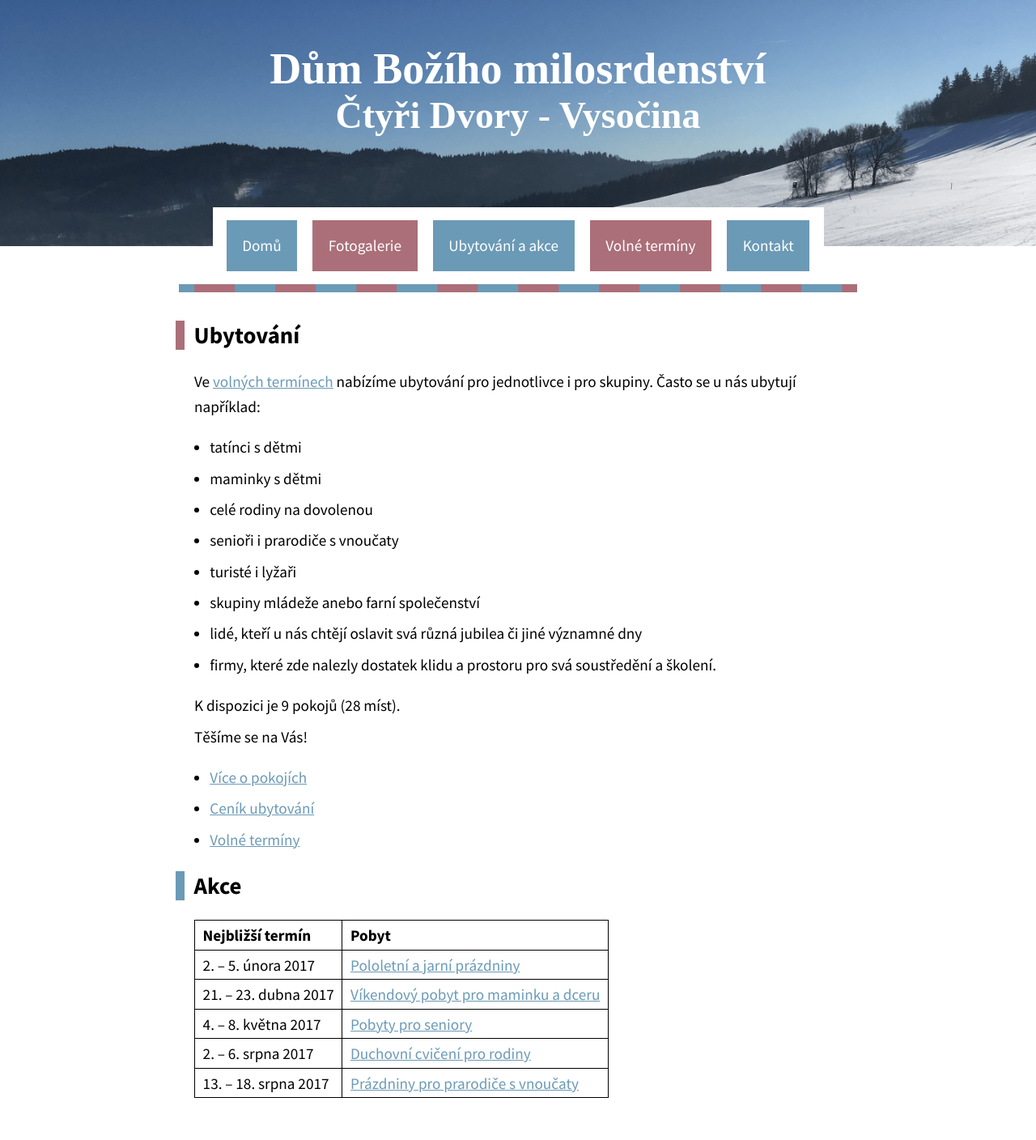
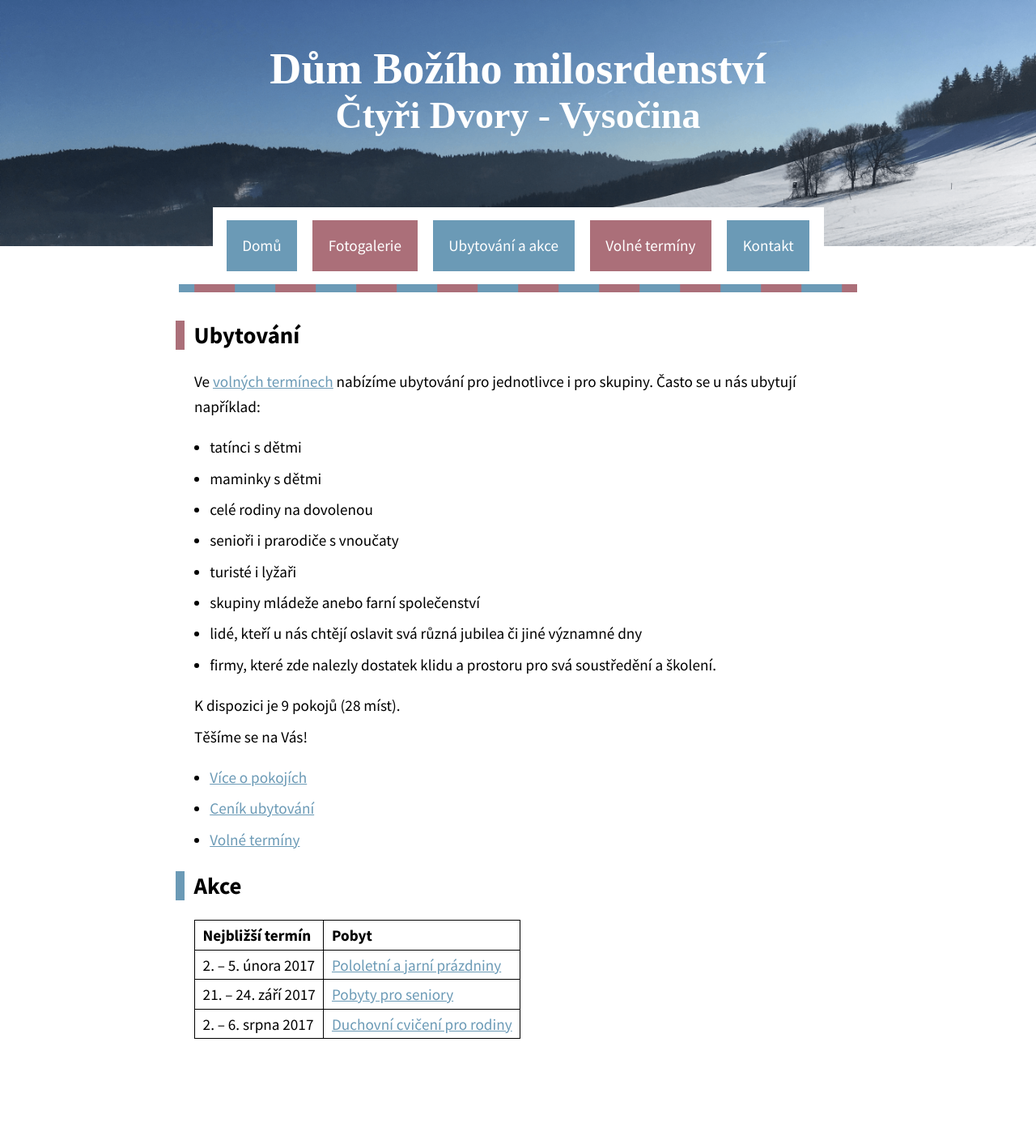
Before and after one commit to ctyridvory/website, a Jekyll site: the page built from ubytovani-a-akce.md, in a window 1280 px wide. Shown: the whole page at 81% size. Built offline with Jekyll 4.4.1, drawn with Linux system fonts in a browser that asks for light colours; some web fonts are replaced; after the commit the page ends 1335 px from its top, so only the background shows below that.

Commit message:
odstraněny akce
matka dcera, prarodiče

```diff
--- a/ubytovani-a-akce.md
+++ b/ubytovani-a-akce.md
@@ -36,7 +36,5 @@ Ve [volných termínech](/volne-terminy) nabízíme ubytování pro jednotlivce
 | Nejbližší termín     | Pobyt |
 |:---------------------|:------|
 | 2. – 5. února 2017   | [Pololetní a jarní prázdniny](/akce/pololetni-a-jarni-prazdniny) |
-| 21. – 23. dubna 2017 | [Víkendový pobyt pro maminku a dceru](/akce/vikendovy-pobyt-pro-maminku-a-dceru) |
-| 4. – 8. května 2017  | [Pobyty pro seniory](/akce/pobyty-pro-seniory) |
+|21. – 24. září 2017  | [Pobyty pro seniory](/akce/pobyty-pro-seniory) |
 | 2. – 6. srpna 2017   | [Duchovní cvičení pro rodiny](/akce/duchovni-cviceni-pro-rodiny-s-detmi) |
-| 13. – 18. srpna 2017 | [Prázdniny pro prarodiče s vnoučaty](/akce/prazdniny-pro-prarodice-s-vnoucaty) |
```
